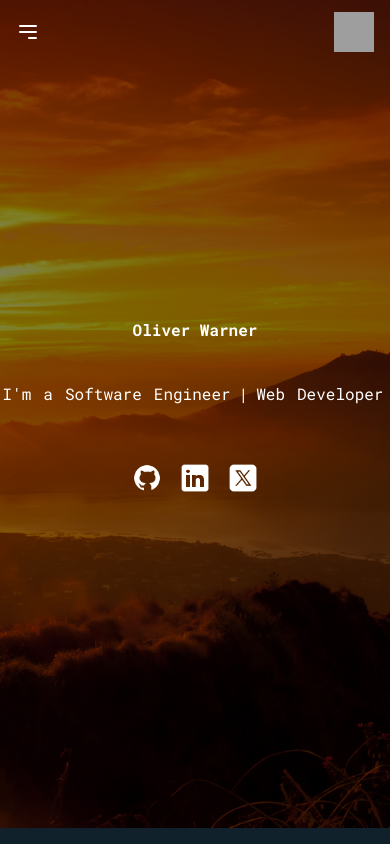
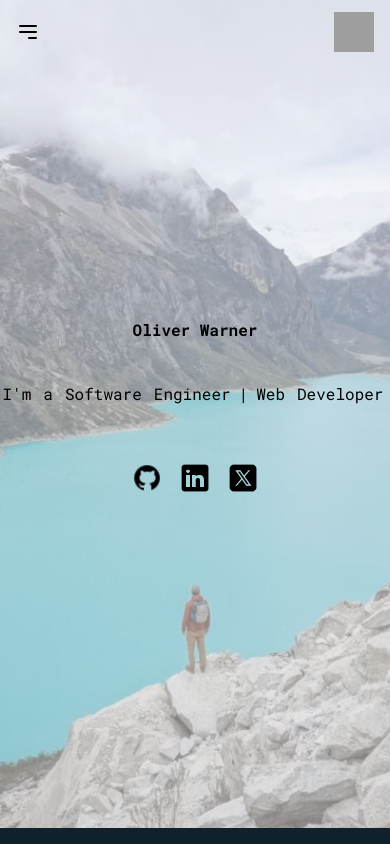
Before and after one commit to oliverrenishaw/Portfolio-react, a React (Vite) app: page / in a window 390 px wide. Shown: the top 844 px of the page. Built offline with nearby package versions, Linux system fonts and the light colour scheme; grey boxes are pictures that could not be loaded.

Commit message:
feat: changed light icon

```diff
--- a/src/sections/Header.tsx
+++ b/src/sections/Header.tsx
@@ -22,7 +22,7 @@ const Header: React.FC = () => {
           <svg
             className={`w-6 h-6 transition-transform duration-300 ${isOpen ? 'transform rotate-90' : ''}`}
             fill="none"
-            stroke="currentColor"
+            stroke={theme === 'dark' ? 'white' : 'black'}
             viewBox="0 0 24 24"
             xmlns="http://www.w3.org/2000/svg"
           >
@@ -34,11 +34,11 @@ const Header: React.FC = () => {
           </svg>
         </button>
         <nav className="hidden sm:hidden md:flex bg-gradient-to-r from-[#ff9933] to-[#d5914e] h-12 justify-center items-center space-x-2 sm:space-x-4 p-1 sm:p-2 rounded-[25px]">
-          <a href="#Home" className="nav-link flex items-center justify-center px-1 py-1 sm:px-2 sm:py-1 md:px-4 md:py-2 text-white hover:text-black focus:text-black dark:text-black dark:hover:text-white dark:focus:text-white">Home</a>
-          <a href="#About" className="nav-link flex items-center justify-center px-1 py-1 sm:px-2 sm:py-1 md:px-4 md:py-2 text-white hover:text-black focus:text-black dark:text-black dark:hover:text-white dark:focus:text-white">About</a>
-          <a href="#Projects" className="nav-link flex items-center justify-center px-1 py-1 sm:px-2 sm:py-1 md:px-4 md:py-2 text-white hover:text-black focus:text-black dark:text-black dark:hover:text-white dark:focus:text-white">Projects</a>
-          <a href="#Skills" className="nav-link flex items-center justify-center px-1 py-1 sm:px-2 sm:py-1 md:px-4 md:py-2 text-white hover:text-black focus:text-black dark:text-black dark:hover:text-white dark:focus:text-white">Skills</a>
-          <a href="#Contact" className="nav-link flex items-center justify-center px-1 py-1 sm:px-2 sm:py-1 md:px-4 md:py-2 text-white hover:text-black focus:text-black dark:text-black dark:hover:text-white dark:focus:text-white">Contact</a>
+          <a href="#Home" className="nav-link flex items-center justify-center px-1 py-1 sm:px-2 sm:py-1 md:px-4 md:py-2 text-black hover:text-white focus:text-white dark:text-white dark:hover:text-black dark:focus:text-black">Home</a>
+          <a href="#About" className="nav-link flex items-center justify-center px-1 py-1 sm:px-2 sm:py-1 md:px-4 md:py-2 text-black hover:text-white focus:text-white dark:text-white dark:hover:text-black dark:focus:text-black">About</a>
+          <a href="#Projects" className="nav-link flex items-center justify-center px-1 py-1 sm:px-2 sm:py-1 md:px-4 md:py-2 text-black hover:text-white focus:text-white dark:text-white dark:hover:text-black dark:focus:text-black">Projects</a>
+          <a href="#Skills" className="nav-link flex items-center justify-center px-1 py-1 sm:px-2 sm:py-1 md:px-4 md:py-2 text-black hover:text-white focus:text-white dark:text-white dark:hover:text-black dark:focus:text-black">Skills</a>
+          <a href="#Contact" className="nav-link flex items-center justify-center px-1 py-1 sm:px-2 sm:py-1 md:px-4 md:py-2 text-black hover:text-white focus:text-white dark:text-white dark:hover:text-black dark:focus:text-black">Contact</a>
         </nav>
         <button
           onClick={toggleTheme}
@@ -62,11 +62,11 @@ const Header: React.FC = () => {
         leaveTo="transform -translate-y-full opacity-0"
       >
         <nav className="sm:block md:hidden fixed top-16 left-0 w-full bg-gradient-to-b from-[#ff9933] to-[#e8a35f] flex flex-col items-start space-y-2 p-4 rounded-b-[25px] z-50">
-          <a href="#Home" className="nav-link w-full text-center py-2 text-white hover:text-black focus:text-black dark:text-black dark:hover:text-white dark:focus:text-white" onClick={handleLinkClick}>Home</a>
-          <a href="#About" className="nav-link w-full text-center py-2 text-white hover:text-black focus:text-black dark:text-black dark:hover:text-white dark:focus:text-white" onClick={handleLinkClick}>About</a>
-          <a href="#Projects" className="nav-link w-full text-center py-2 text-white hover:text-black focus:text-black dark:text-black dark:hover:text-white dark:focus:text-white" onClick={handleLinkClick}>Projects</a>
-          <a href="#Skills" className="nav-link w-full text-center py-2 text-white hover:text-black focus:text-black dark:text-black dark:hover:text-white dark:focus:text-white" onClick={handleLinkClick}>Skills</a>
-          <a href="#Contact" className="nav-link w-full text-center py-2 text-white hover:text-black focus:text-black dark:text-black dark:hover:text-white dark:focus:text-white" onClick={handleLinkClick}>Contact</a>
+          <a href="#Home" className="nav-link w-full text-center py-2 text-black hover:text-white focus:text-white dark:text-white dark:hover:text-black dark:focus:text-black" onClick={handleLinkClick}>Home</a>
+          <a href="#About" className="nav-link w-full text-center py-2 text-black hover:text-white focus:text-white dark:text-white dark:hover:text-black dark:focus:text-black" onClick={handleLinkClick}>About</a>
+          <a href="#Projects" className="nav-link w-full text-center py-2 text-black hover:text-white focus:text-white dark:text-white dark:hover:text-black dark:focus:text-black" onClick={handleLinkClick}>Projects</a>
+          <a href="#Skills" className="nav-link w-full text-center py-2 text-black hover:text-white focus:text-white dark:text-white dark:hover:text-black dark:focus:text-black" onClick={handleLinkClick}>Skills</a>
+          <a href="#Contact" className="nav-link w-full text-center py-2 text-black hover:text-white focus:text-white dark:text-white dark:hover:text-black dark:focus:text-black" onClick={handleLinkClick}>Contact</a>
         </nav>
       </Transition>
     </header>
--- a/src/themeToggle.tsx
+++ b/src/themeToggle.tsx
@@ -1,3 +1,49 @@
+// import React, { createContext, useContext, useState, useEffect } from 'react';
+
+// interface ThemeContextProps {
+//   theme: string;
+//   toggleTheme: () => void;
+// }
+
+// const ThemeContext = createContext<ThemeContextProps | undefined>(undefined);
+
+// export const ThemeProvider: React.FC<{ children: React.ReactNode }> = ({ children }) => {
+//   const [theme, setTheme] = useState('dark'); // Default to dark mode
+
+//   useEffect(() => {
+//     document.documentElement.classList.add('dark');
+//   }, []);
+
+//   useEffect(() => {
+//     if (theme === 'dark') {
+//       document.documentElement.classList.add('dark');
+//       document.documentElement.classList.remove('light');
+//     } else {
+//       document.documentElement.classList.add('light');
+//       document.documentElement.classList.remove('dark');
+//     }
+//   }, [theme]);
+
+//   const toggleTheme = () => {
+//     setTheme(theme === 'dark' ? 'light' : 'dark');
+//   };
+
+//   return (
+//     <ThemeContext.Provider value={{ theme, toggleTheme }}>
+//       {children}
+//     </ThemeContext.Provider>
+//   );
+// };
+
+// export const useTheme = () => {
+//   const context = useContext(ThemeContext);
+//   if (!context) {
+//     throw new Error('useTheme must be used within a ThemeProvider');
+//   }
+//   return context;
+// };
+
+
 import React, { createContext, useContext, useState, useEffect } from 'react';
 
 interface ThemeContextProps {
@@ -8,11 +54,14 @@ interface ThemeContextProps {
 const ThemeContext = createContext<ThemeContextProps | undefined>(undefined);
 
 export const ThemeProvider: React.FC<{ children: React.ReactNode }> = ({ children }) => {
-  const [theme, setTheme] = useState('dark'); // Default to dark mode
+  const getInitialTheme = () => {
+    if (typeof window !== 'undefined' && window.matchMedia) {
+      return window.matchMedia('(prefers-color-scheme: dark)').matches ? 'dark' : 'light';
+    }
+    return 'light'; // Default to light mode if no preference is found
+  };
 
-  useEffect(() => {
-    document.documentElement.classList.add('dark');
-  }, []);
+  const [theme, setTheme] = useState(getInitialTheme);
 
   useEffect(() => {
     if (theme === 'dark') {
```
